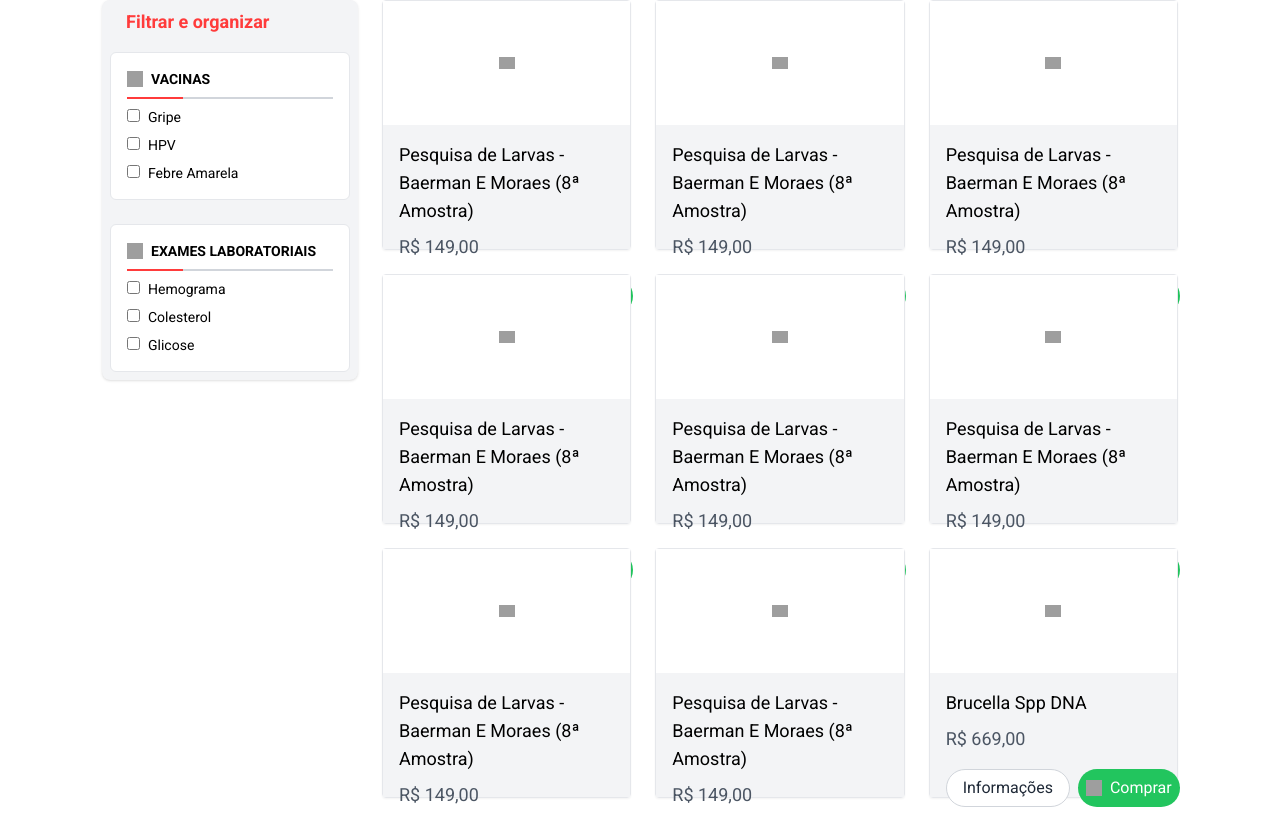
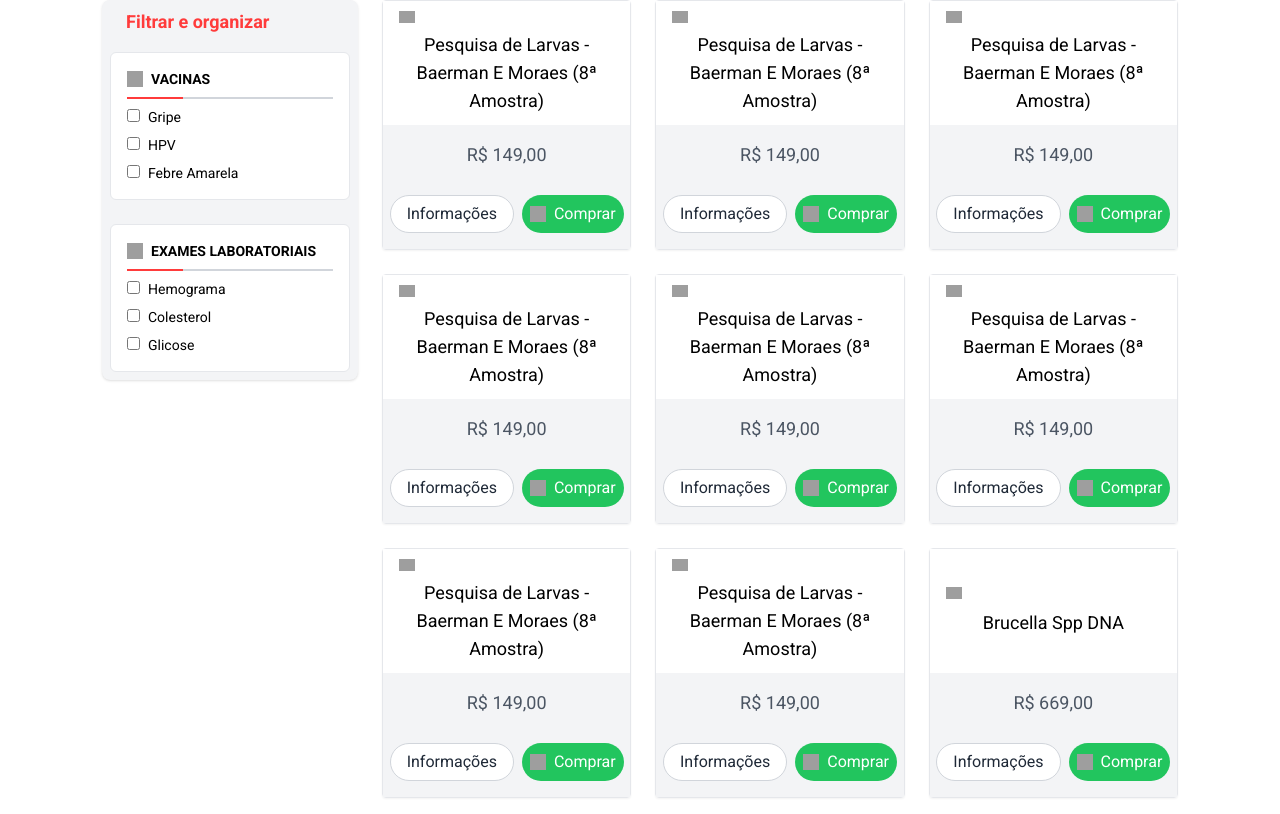
Before and after one commit to emanueltrindade-hub/loja-sabin-react-2, a React (Vite) app: page / in a window 1280 px wide. Shown: the part 1246-2060 px from the top of the page. Built offline with nearby package versions, Linux system fonts and the light colour scheme; grey boxes are pictures that could not be loaded; a web font is replaced by a local one.

Commit message:
Atualiza ProductGrid

```diff
--- a/src/components/ProductGrid.jsx
+++ b/src/components/ProductGrid.jsx
@@ -1,147 +1,146 @@
 import React, { useState } from 'react';
 
 const ProductGrid = () => {
-  const [currentPage, setCurrentPage] = useState(1);
+  const [paginaAtual, setPaginaAtual] = useState(1);
 
-  const allProducts = [
+  const todosProdutos = [
     {
       id: 1,
-      name: 'Pesquisa de Larvas - Baerman E Moraes (8ª Amostra)',
-      price: 'R$ 149,00',
-      icon: 'https://loja.sabin.com.br/skin/frontend/sabin/default/release/775b0ad4036e05f25346268a2f26b13e.svg'
+      nome: 'Pesquisa de Larvas - Baerman E Moraes (8ª Amostra)',
+      preco: 'R$ 149,00',
+      imagem: 'https://loja.sabin.com.br/skin/frontend/sabin/default/release/775b0ad4036e05f25346268a2f26b13e.svg'
     },
     {
       id: 2,
-      name: 'Pesquisa de Larvas - Baerman E Moraes (8ª Amostra)',
-      price: 'R$ 149,00',
-      icon: 'https://loja.sabin.com.br/skin/frontend/sabin/default/release/775b0ad4036e05f25346268a2f26b13e.svg'
+      nome: 'Pesquisa de Larvas - Baerman E Moraes (8ª Amostra)',
+      preco: 'R$ 149,00',
+      imagem: 'https://loja.sabin.com.br/skin/frontend/sabin/default/release/775b0ad4036e05f25346268a2f26b13e.svg'
     },
     {
       id: 3,
-      name: 'Pesquisa de Larvas - Baerman E Moraes (8ª Amostra)',
-      price: 'R$ 149,00',
-      icon: 'https://loja.sabin.com.br/skin/frontend/sabin/default/release/775b0ad4036e05f25346268a2f26b13e.svg'
+      nome: 'Pesquisa de Larvas - Baerman E Moraes (8ª Amostra)',
+      preco: 'R$ 149,00',
+      imagem: 'https://loja.sabin.com.br/skin/frontend/sabin/default/release/775b0ad4036e05f25346268a2f26b13e.svg'
     },
     {
       id: 4,
-      name: 'Pesquisa de Larvas - Baerman E Moraes (8ª Amostra)',
-      price: 'R$ 149,00',
-      icon:  'https://loja.sabin.com.br/skin/frontend/sabin/default/release/775b0ad4036e05f25346268a2f26b13e.svg'
+      nome: 'Pesquisa de Larvas - Baerman E Moraes (8ª Amostra)',
+      preco: 'R$ 149,00',
+      imagem:  'https://loja.sabin.com.br/skin/frontend/sabin/default/release/775b0ad4036e05f25346268a2f26b13e.svg'
     },
     {
       id: 5,
-      name:  'Pesquisa de Larvas - Baerman E Moraes (8ª Amostra)',
-      price: 'R$ 149,00',
-      icon: 'https://loja.sabin.com.br/skin/frontend/sabin/default/release/775b0ad4036e05f25346268a2f26b13e.svg'
+      nome:  'Pesquisa de Larvas - Baerman E Moraes (8ª Amostra)',
+      preco: 'R$ 149,00',
+      imagem: 'https://loja.sabin.com.br/skin/frontend/sabin/default/release/775b0ad4036e05f25346268a2f26b13e.svg'
     },
     {
       id: 6,
-      name: 'Pesquisa de Larvas - Baerman E Moraes (8ª Amostra)',
-      price: 'R$ 149,00',
-      icon: 'https://loja.sabin.com.br/skin/frontend/sabin/default/release/775b0ad4036e05f25346268a2f26b13e.svg'
+      nome: 'Pesquisa de Larvas - Baerman E Moraes (8ª Amostra)',
+      preco: 'R$ 149,00',
+      imagem: 'https://loja.sabin.com.br/skin/frontend/sabin/default/release/775b0ad4036e05f25346268a2f26b13e.svg'
     },
     {
       id: 7,
-      name: 'Pesquisa de Larvas - Baerman E Moraes (8ª Amostra)',
-      price: 'R$ 149,00',
-      icon: 'https://loja.sabin.com.br/skin/frontend/sabin/default/release/775b0ad4036e05f25346268a2f26b13e.svg'
+      nome: 'Pesquisa de Larvas - Baerman E Moraes (8ª Amostra)',
+      preco: 'R$ 149,00',
+      imagem: 'https://loja.sabin.com.br/skin/frontend/sabin/default/release/775b0ad4036e05f25346268a2f26b13e.svg'
     },
     {
       id:  8,
-      name: 'Pesquisa de Larvas - Baerman E Moraes (8ª Amostra)',
-      price: 'R$ 149,00',
-      icon: 'https://loja.sabin.com.br/skin/frontend/sabin/default/release/775b0ad4036e05f25346268a2f26b13e.svg'
+      nome: 'Pesquisa de Larvas - Baerman E Moraes (8ª Amostra)',
+      preco: 'R$ 149,00',
+      imagem: 'https://loja.sabin.com.br/skin/frontend/sabin/default/release/775b0ad4036e05f25346268a2f26b13e.svg'
     },
     {
       id: 9,
-      name: 'Brucella Spp DNA',
-      price: 'R$ 669,00',
-      icon: 'https://loja.sabin.com.br/skin/frontend/sabin/default/release/775b0ad4036e05f25346268a2f26b13e.svg'
+      nome: 'Brucella Spp DNA',
+      preco: 'R$ 669,00',
+      imagem: 'https://loja.sabin.com.br/skin/frontend/sabin/default/release/775b0ad4036e05f25346268a2f26b13e.svg'
     },
     // Página 2
     {
       id: 10,
-      name:  'Pesquisa de Larvas - Baerman E Moraes (8ª Amostra)',
-      price: 'R$ 149,00',
-      icon: 'https://loja.sabin.com.br/skin/frontend/sabin/default/release/775b0ad4036e05f25346268a2f26b13e.svg'
+      nome:  'Pesquisa de Larvas - Baerman E Moraes (8ª Amostra)',
+      preco: 'R$ 149,00',
+      imagem: 'https://loja.sabin.com.br/skin/frontend/sabin/default/release/775b0ad4036e05f25346268a2f26b13e.svg'
     },
     {
       id: 11,
-      name: 'pH Urinário',
-      price: 'R$ 35,00',
-      icon: 'https://loja.sabin.com.br/skin/frontend/sabin/default/release/775b0ad4036e05f25346268a2f26b13e.svg'
+      nome: 'pH Urinário',
+      preco: 'R$ 35,00',
+      imagem: 'https://loja.sabin.com.br/skin/frontend/sabin/default/release/775b0ad4036e05f25346268a2f26b13e.svg'
     },
     {
       id:  12,
-      name: 'Progesterona Após Pregynil',
-      price: 'R$ 129,00',
-      icon: 'https://loja.sabin.com.br/skin/frontend/sabin/default/release/775b0ad4036e05f25346268a2f26b13e.svg'
+      nome: 'Progesterona Após Pregynil',
+      preco: 'R$ 129,00',
+      imagem: 'https://loja.sabin.com.br/skin/frontend/sabin/default/release/775b0ad4036e05f25346268a2f26b13e.svg'
     },
     {
       id: 13,
-      name: 'Exame de Sangue Completo',
-      price: 'R$ 99,00',
-      icon: 'https://loja.sabin.com.br/skin/frontend/sabin/default/release/775b0ad4036e05f25346268a2f26b13e.svg'
+      nome: 'Exame de Sangue Completo',
+      preco: 'R$ 99,00',
+      imagem: 'https://loja.sabin.com.br/skin/frontend/sabin/default/release/775b0ad4036e05f25346268a2f26b13e.svg'
     },
     {
       id: 14,
-      name: 'Teste de Covid-19',
-      price: 'R$ 150,00',
-      icon: 'https://loja.sabin.com.br/skin/frontend/sabin/default/release/775b0ad4036e05f25346268a2f26b13e.svg'
+      nome: 'Teste de Covid-19',
+      preco: 'R$ 150,00',
+      imagem: 'https://loja.sabin.com.br/skin/frontend/sabin/default/release/775b0ad4036e05f25346268a2f26b13e.svg'
     },
     {
       id: 15,
-      name: 'Exame de Urina',
-      price: 'R$ 45,00',
-      icon: 'https://loja.sabin.com.br/skin/frontend/sabin/default/release/775b0ad4036e05f25346268a2f26b13e.svg'
+      nome: 'Exame de Urina',
+      preco: 'R$ 45,00',
+      imagem: 'https://loja.sabin.com.br/skin/frontend/sabin/default/release/775b0ad4036e05f25346268a2f26b13e.svg'
     },
     {
       id: 16,
-      name: 'Exame de Fezes',
-      price: 'R$ 40,00',
-      icon: 'https://loja.sabin.com.br/skin/frontend/sabin/default/release/775b0ad4036e05f25346268a2f26b13e.svg'
+      nome: 'Exame de Fezes',
+      preco: 'R$ 40,00',
+      imagem: 'https://loja.sabin.com.br/skin/frontend/sabin/default/release/775b0ad4036e05f25346268a2f26b13e.svg'
     },
     {
       id: 17,
-      name: 'Hemograma Completo',
-      price: 'R$ 120,00',
-      icon: 'https://loja.sabin.com.br/skin/frontend/sabin/default/release/775b0ad4036e05f25346268a2f26b13e.svg'
+      nome: 'Hemograma Completo',
+      preco: 'R$ 120,00',
+      imagem: 'https://loja.sabin.com.br/skin/frontend/sabin/default/release/775b0ad4036e05f25346268a2f26b13e.svg'
     },
     {
       id: 18,
-      name: 'Exame de Glicose',
-      price: 'R$ 80,00',
-      icon: 'https://loja.sabin.com.br/skin/frontend/sabin/default/release/775b0ad4036e05f25346268a2f26b13e.svg'
+      nome: 'Exame de Glicose',
+      preco: 'R$ 80,00',
+      imagem: 'https://loja.sabin.com.br/skin/frontend/sabin/default/release/775b0ad4036e05f25346268a2f26b13e.svg'
     }
   ];
 
-  const productsPerPage = 9;
-  const totalPages = Math.ceil(allProducts.length / productsPerPage);
+  const produtosPorPagina = 9;
+  const totalDePaginas = Math.ceil(todosProdutos.length / produtosPorPagina);
 
-  const getCurrentProducts = () => {
-    const startIndex = (currentPage - 1) * productsPerPage;
-    const endIndex = startIndex + productsPerPage;
-    return allProducts.slice(startIndex, endIndex);
+  const pegaProdutosAtuais = () => {
+    const indiceInicial = (paginaAtual - 1) * produtosPorPagina;
+    const indiceFinal = indiceInicial + produtosPorPagina;
+    return todosProdutos.slice(indiceInicial, indiceFinal);
   };
 
   return (
     <div className="flex-1 pl-6">
 
       <div className="grid grid-cols-3 gap-6 mb-6">
-        {getCurrentProducts().map((product) => (
-          <div key={product.id} className="border rounded flex flex-col items-start relative shadow-sm hover:shadow-md transition h-[250px]">
-            <div className="w-full h-1/2 bg-white flex items-center justify-center">
+        {pegaProdutosAtuais().map((produto) => (
+          <div key={produto.id} className="border rounded flex flex-col items-start relative shadow-sm hover:shadow-md transition h-[250px]">
+            <div className="w-full h-1/2 bg-white p-4 flex flex-col justify-center">
               <img
-                src={product.icon}
-                alt={product.name}
-                className="w-4 h-4 object-contain"
+                src={produto.imagem}
+                alt={produto.nome}
+                className="w-4 h-4 object-contain mb-2"
               />
+              <h3 className="text-lg text-center">{produto.nome}</h3>
             </div>
             <div className="w-full h-1/2 bg-gray-100 p-4 flex flex-col justify-between">
-              <h3 className="text-lg mb-2">{product.name}</h3>
-              <div className="flex flex-col mt-auto w-full">
-                <p className="text-gray-600 mb-4 text-lg">{product.price}</p>
-                <div className="flex gap-2">
+              <p className="text-gray-600 text-lg text-center">{produto.preco}</p>
+              <div className="flex gap-2 justify-center">
                 <button className="px-4 py-1.5 bg-white text-gray-800 border border-gray-300 rounded-full hover:bg-gray-100 transition">
                   Informações
                 </button>
@@ -156,18 +155,17 @@ const ProductGrid = () => {
               </div>
             </div>
           </div>
-          </div>
         ))}
       </div>
 
 
       <div className="flex justify-center gap-2 mt-8">
-        {[...Array(totalPages)].map((_, idx) => (
+        {[...Array(totalDePaginas)].map((_, idx) => (
           <button
             key={idx + 1}
-            onClick={() => setCurrentPage(idx + 1)}
+            onClick={() => setPaginaAtual(idx + 1)}
             className={`px-4 py-2 border rounded cursor-pointer transition-colors duration-300 ${
-              currentPage === idx + 1
+              paginaAtual === idx + 1
                 ? 'bg-sabin-red text-white border-sabin-red'
                 : 'bg-white hover:bg-sabin-red hover:text-white border-gray-300'
             }`}
```
Lines whose indentation alone changed are shown as unchanged.
